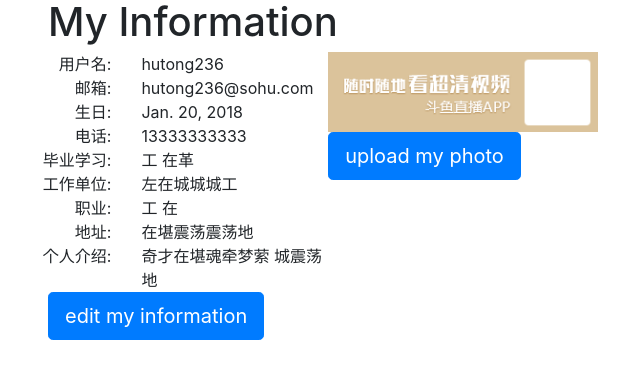
After one commit to hutong236/django_learn, a Django app: template test_project/mysite/templates/registration/test.html in a window 1280 px wide. The commit adds this page. Shown: the top 379 px of the page, without its empty margins (37-677 px from the left). Run offline with Django 3.2, Linux system fonts and the light colour scheme; the template is opened without the code that fills it, so the values that code supplies are empty; some libraries are stand-ins or nearby versions.

Commit message:
add my information upload my photo
 upload my photo

```diff
--- /dev/null
+++ b/test_project/mysite/templates/registration/test.html
@@ -0,0 +1,77 @@
+<!DOCTYPE html>
+<html>
+    <head>
+        <meta charset="UTF-8">
+        <meta name="viewport" content="width=device-width, initial-scale=1, shrink-to-fit=no">
+        <meta name="applicable-device" content="pc,mobile">
+        <meta name="renderer" content="webkit">
+        <meta name="theme-color" content="#28a745">
+        <meta http-equiv="X-UA-Compatible" content="IE=edge,chrome=1">
+        <title>电脑端测试</title>
+        <link rel='stylesheet' href='https://cdn.bootcss.com/bootstrap/4.0.0-beta/css/bootstrap.min.css?ver=beta' type='text/css' media='all' />
+    </head>
+    <body>
+    <div class="container">
+
+
+    <div>
+        <h1>My Information</h1>
+        <div class="row">
+            <div class="row-md-6">
+                <div class="row">
+                    <div class="col-md-4 text-right"><span>用户名:</span></div>
+                    <div class="col-md-8 text-left">hutong236</div>
+                </div>
+                <div class="row">
+                    <div class="col-md-4 text-right"><span>邮箱:</span></div>
+                    <div class="col-md-8 text-left">hutong236@sohu.com</div>
+                </div>
+                <div class="row">
+                    <div class="col-md-4 text-right"><span>生日:</span></div>
+                    <div class="col-md-8 text-left">Jan. 20, 2018</div>
+                </div>
+                <div class="row">
+                    <div class="col-md-4 text-right"><span>电话:</span></div>
+                    <div class="col-md-8 text-left">13333333333</div>
+                </div>
+                <div class="row">
+                    <div class="col-md-4 text-right"><span>毕业学习:</span></div>
+                    <div class="col-md-8 text-left">工 在革</div>
+                </div>
+                <div class="row">
+                    <div class="col-md-4 text-right"><span>工作单位:</span></div>
+                    <div class="col-md-8 text-left">左在城城城工</div>
+                </div>
+                <div class="row">
+                    <div class="col-md-4 text-right"><span>职业:</span></div>
+                    <div class="col-md-8 text-left">工 在</div>
+                </div>
+                <div class="row">
+                    <div class="col-md-4 text-right"><span>地址:</span></div>
+                    <div class="col-md-8 text-left">在堪震荡震荡地</div>
+                </div>
+                <div class="row">
+                    <div class="col-md-4 text-right"><span>个人介绍:</span></div>
+                    <div class="col-md-8 text-left">奇才在堪魂牵梦萦 城震荡地</div>
+                </div>
+            </div>
+            <div class="row-md-6">
+               <div style="margin-right:100px">
+                   <img name="user_face" src="/static/images/test.png" class="img-circle" width="270px" id="my_phone">
+               </div>
+                <div style="margin-right:100px">
+                    <button class="btn btn-primary btn-lg" id="upload_image" onclick="upload_image_lager()">upload my photo</button>
+                </div>
+
+            </div>
+        </div>
+        <a href="/account/edit-my-information/"><button class="btn btn-primary btn-lg">edit my information</button></a>
+    </div>
+
+
+    </div>
+        <script type='text/javascript' src='https://cdn.bootcss.com/jquery/3.2.1/jquery.slim.min.js?ver=3.2.1'></script>
+        <script type='text/javascript' src='https://cdn.bootcss.com/popper.js/1.11.1/umd/popper.min.js?ver=1.11.1'></script>
+        <script type='text/javascript' src='https://cdn.bootcss.com/bootstrap/4.0.0-beta/js/bootstrap.min.js?ver=beta'></script>
+    </body>
+</html>
```
Also changed, not shown: test_project/mysite/templates/account/myself.html (+10 -4 lines), test_project/mysite/templates/account/myself_edit.html (+9 -4 lines).
